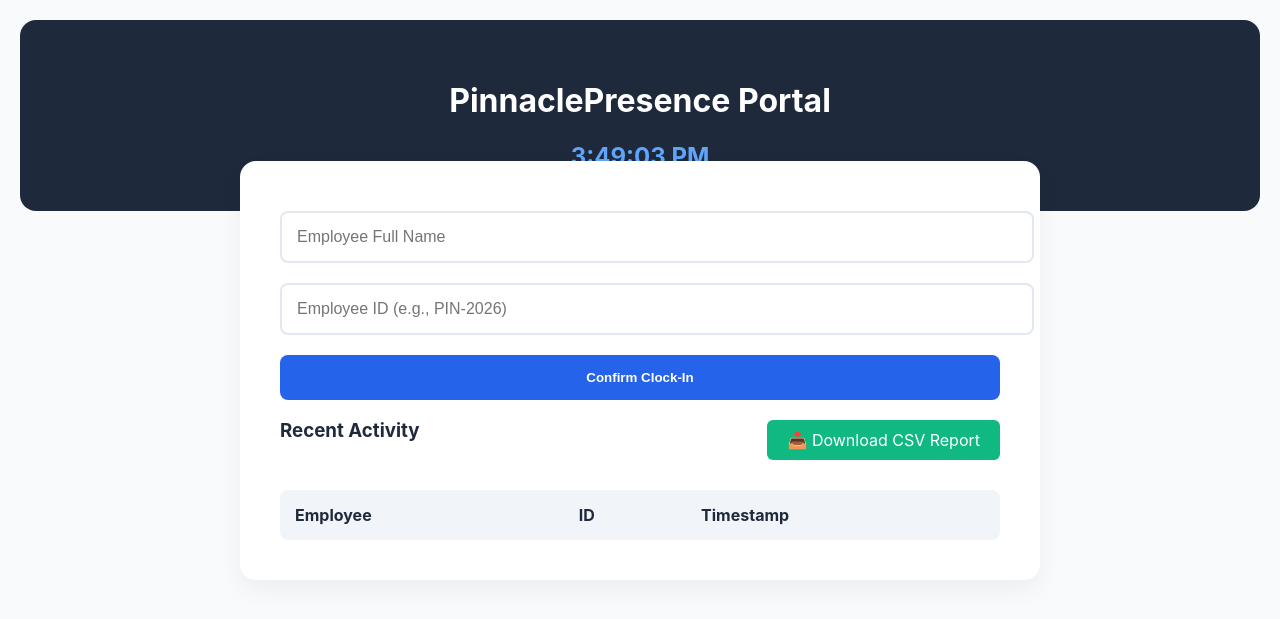
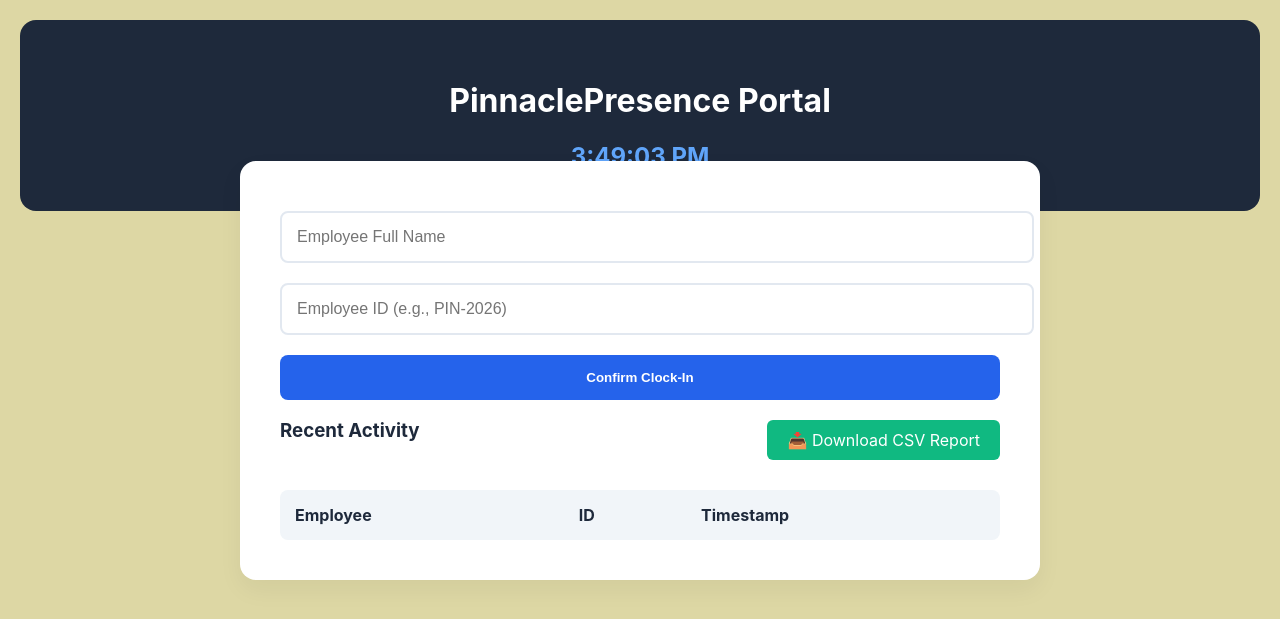
Before and after one commit to larrybenj-cloud/Attendance_System, a Flask app: page / in a window 1280 px wide. Shown: the top 619 px of the page. Run offline with Flask 3, Linux system fonts and the light colour scheme; lists and menus that the app fills with data are empty.

Commit message:
Update index.html
Changed the background colour

```diff
--- a/templates/index.html
+++ b/templates/index.html
@@ -5,7 +5,7 @@
     <meta name="viewport" content="width=device-width, initial-scale=1.0">
     <title>PinnaclePresence | Pro</title>
     <style>
-        :root { --primary: #2563eb; --dark: #1e293b; --bg: #f8fafc; }
+        :root { --primary: #2563eb; --dark: #1e293b; --bg: #ddd7a4; }
         body { font-family: 'Inter', sans-serif; background: var(--bg); color: var(--dark); margin: 0; padding: 20px; }
         .hero { text-align: center; padding: 40px 0; background: var(--dark); color: white; border-radius: 16px; margin-bottom: -50px; }
         .container { max-width: 800px; margin: auto; position: relative; }
```
